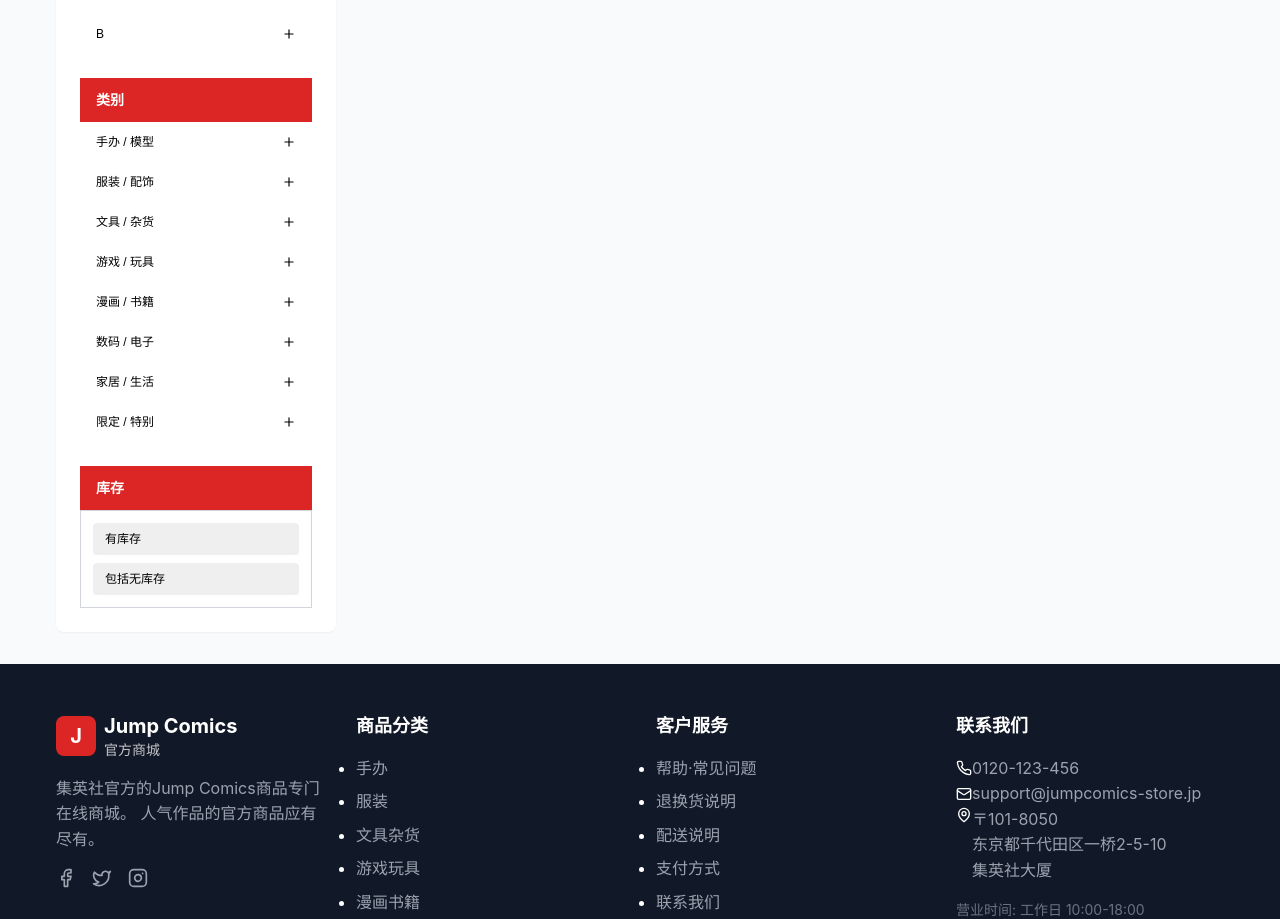
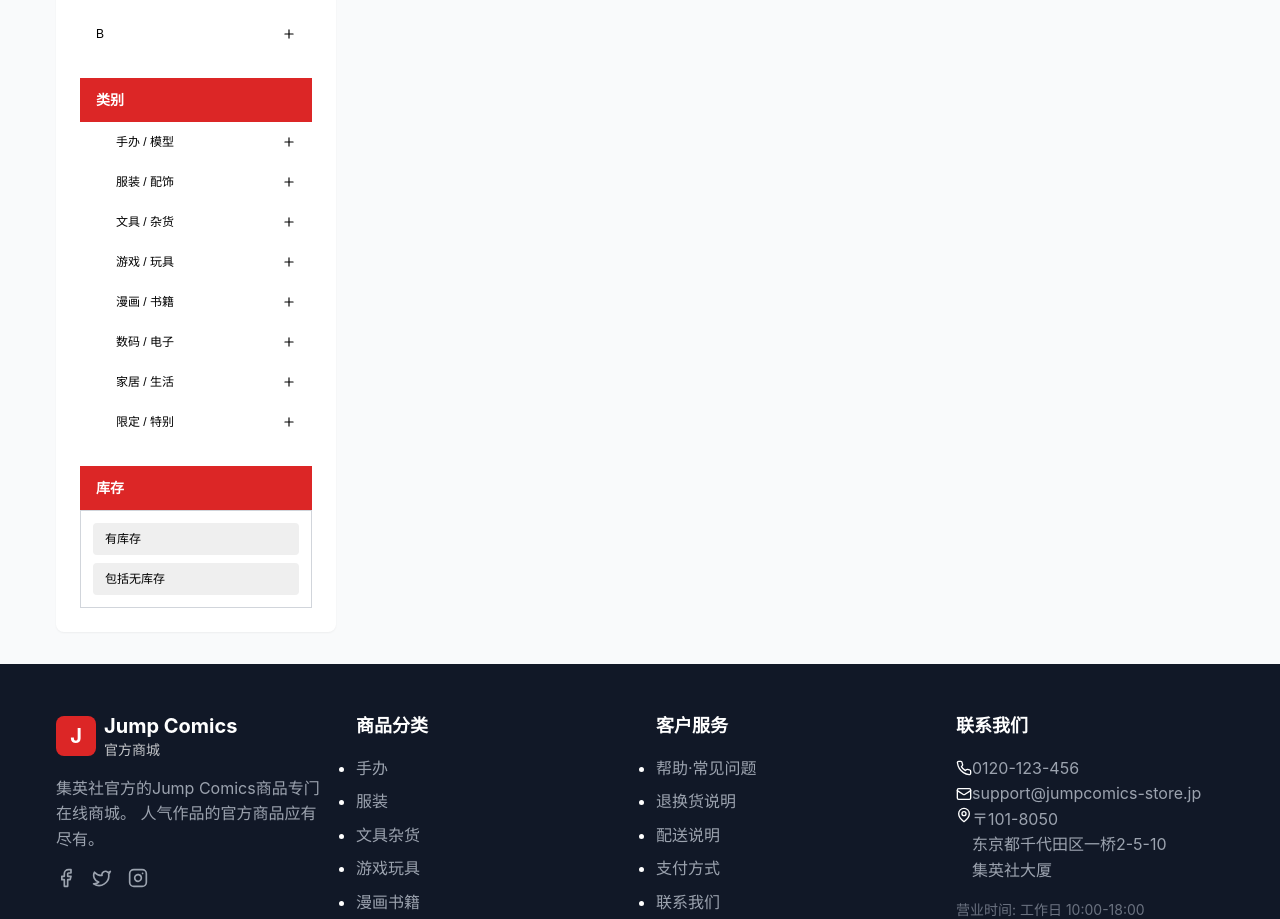
Before and after one commit to bigMolde/page, a React (Vite) app: page /r/accessories in a window 1280 px wide. Shown: the part 1086-2005 px from the top of the page. Built offline with nearby package versions, Linux system fonts and the light colour scheme.

Commit message:
Updated ProductList.tsx

```diff
--- a/src/pages/ProductList.tsx
+++ b/src/pages/ProductList.tsx
@@ -562,7 +562,7 @@ const ProductList: React.FC = () => {
                             borderRadius: '0px',
                             paddingTop: '12px',
                             paddingBottom: '12px',
-                            paddingLeft: '16px',
+                            paddingLeft: '36px',
                             paddingRight: '16px'
                           }}
                         >
@@ -579,7 +579,7 @@ const ProductList: React.FC = () => {
                                   backgroundColor: selectedCategories.includes(item) ? '#F6DFDE' : 'transparent',
                                   paddingTop: '12px',
                                   paddingBottom: '12px',
-                                  paddingLeft: '66px',
+                                  paddingLeft: '16px',
                                   paddingRight: '16px'
                                 }}
                               >
```
